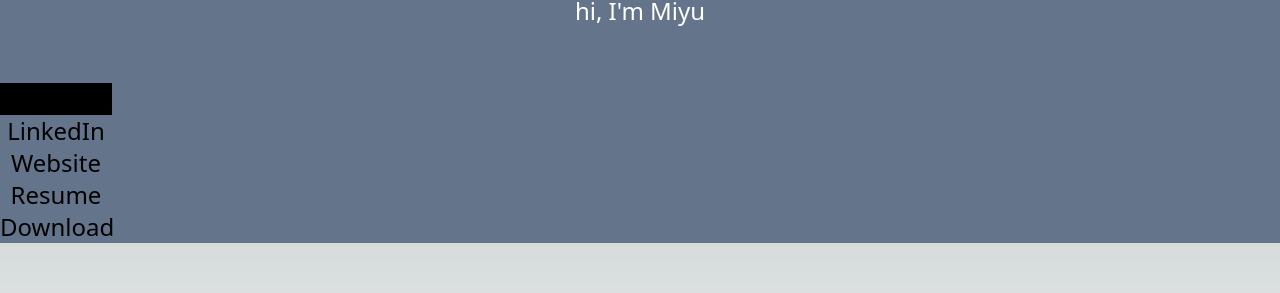
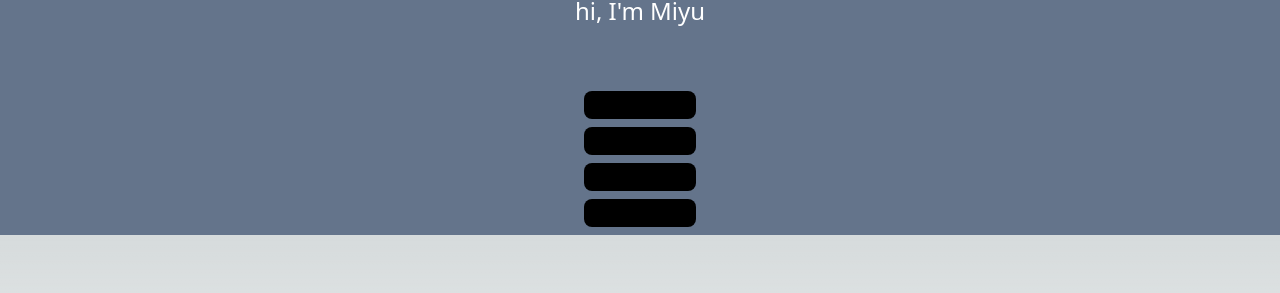
Before and after one commit to 0xMiyu/linkpage_next_tailwind, a Next.js app: page / in a window 1280 px wide. Shown: the part 170-463 px from the top of the page. Built offline with nearby package versions, Linux system fonts and the light colour scheme.

Commit message:
centered list and styled list items

```diff
--- a/pages/index.tsx
+++ b/pages/index.tsx
@@ -22,18 +22,18 @@ export default function Home() {
           <h1 className='inline-block p-2'>hi, I'm Miyu</h1>
         </header>
 
-        <ul className='border-5 border-white w-28 text-center'>
-          <li className='bg-black'>
+        <ul className='font-mono text-xl table m-auto border-5 border-white w-32 text-center'>
+          <li className='bg-black m-2 rounded-lg'>
             <a href="https://github.com/0xmiyu" target="_blank"> Github </a>
           </li>
-          <li>
+          <li className='bg-black m-2 rounded-lg'>
             <a href="https://www.linkedin.com/in/martinongyj/" target="_blank"> LinkedIn </a>
           </li>
-          <li>
+          <li className='bg-black m-2 rounded-lg'>
            <a href="https://martinongyj.com" target="_blank"> Website </a>
-          </li>
-          <li>
-            <a href="./images/Martin Ong's Resume.pdf" download> Resume Download </a>
+          </li >
+          <li className='bg-black m-2 rounded-lg'>
+            <a href="./images/Martin Ong's Resume.pdf" download> Resume </a>
           </li>
         </ul>
 
```
